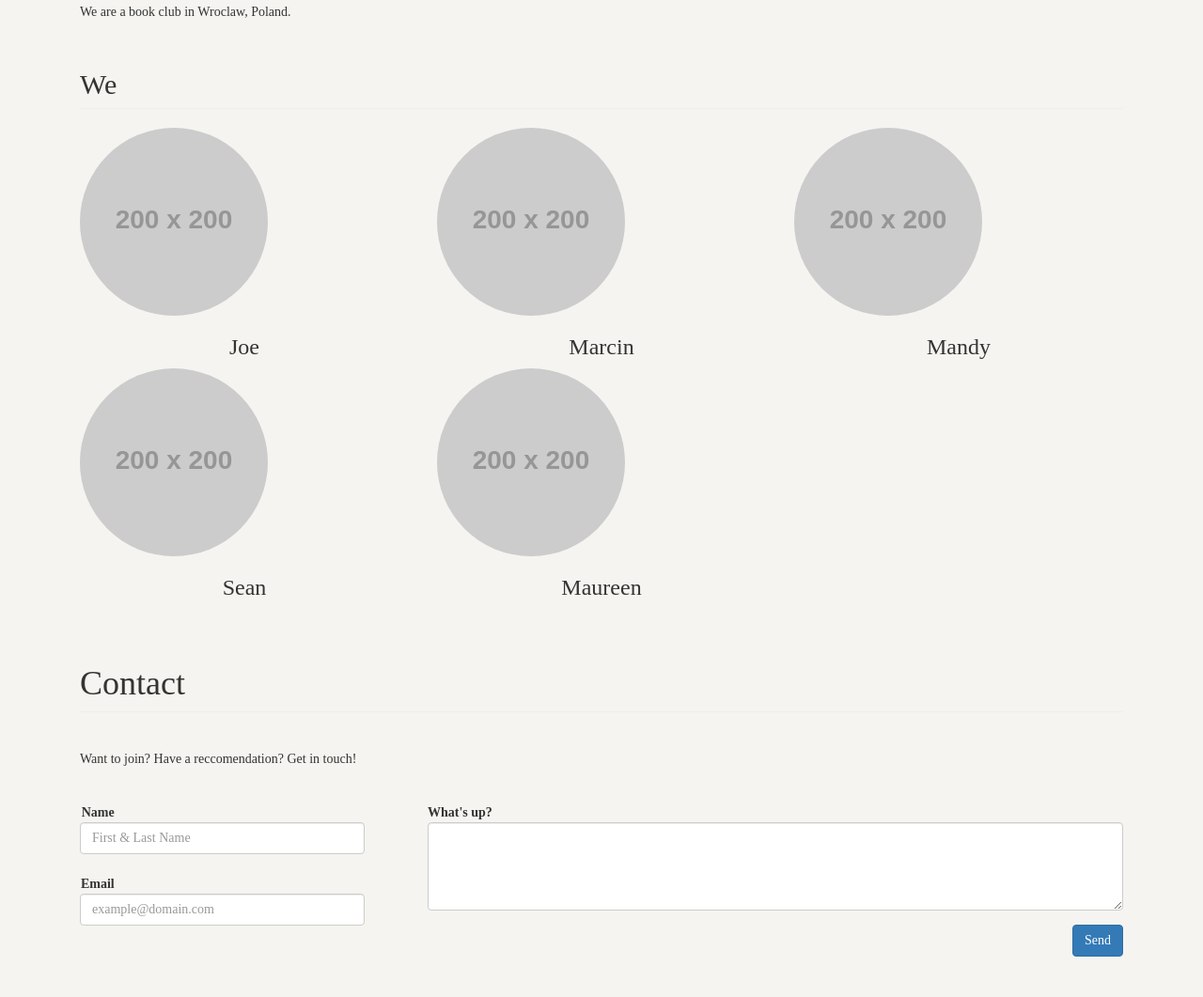
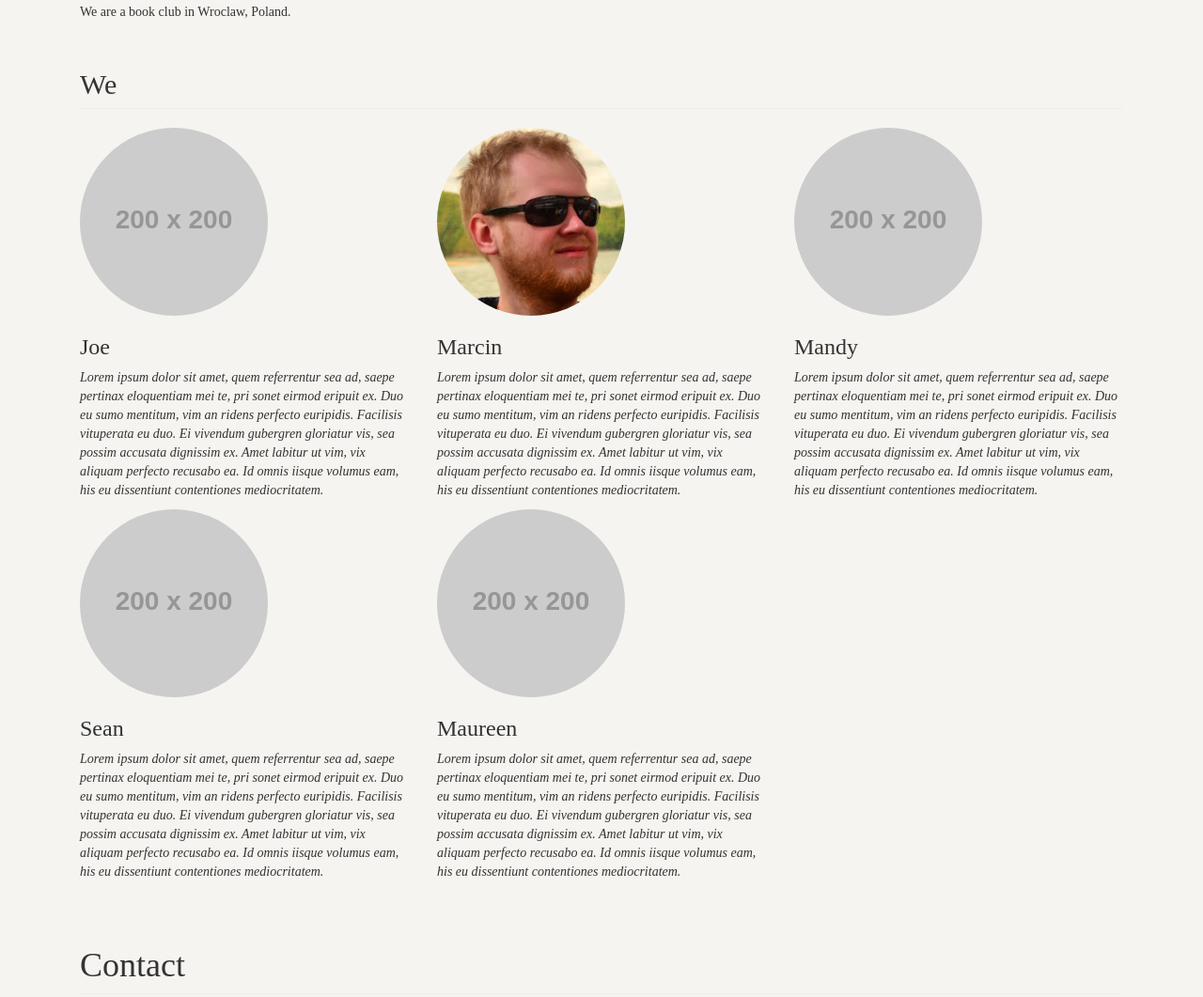
Before and after one commit to MarcinDrzewiecki/BookEaterClub, a website: page public/index.html in a window 1280 px wide. Shown: the part 3989-5050 px from the top of the page at 94% size. Before the commit the page ends 5022 px from the top, so only its background shows below. Drawn offline with nearby package versions, Linux system fonts and the light colour scheme; placeholder pictures from the web are drawn by us; a web font is replaced by a local one.

Commit message:
taking care of ABOUT US part

```diff
--- a/public/index.html
+++ b/public/index.html
@@ -18,7 +18,7 @@
   }
   </style>
 </head>
-<body>
+<body style="background:#f5f4f0;">
 <div class="container" id="myNavbar" >
 
 <!-- Navigation -->
@@ -152,9 +152,10 @@
               <div class="col-lg-12">
                   <h2 class="page-header">We</h2>
               </div>
-              <div class="col-lg-4 col-sm-6 text-center" ng-repeat="person in about">
+              <div class="col-lg-4 col-sm-6 " ng-repeat="person in about">
                   <img class="img-circle img-responsive img-center" src={{person.picture}} alt="">
                   <h3>{{person.name}}</h3>
+                  <p><em>Lorem ipsum dolor sit amet, quem referrentur sea ad, saepe pertinax eloquentiam mei te, pri sonet eirmod eripuit ex. Duo eu sumo mentitum, vim an ridens perfecto euripidis. Facilisis vituperata eu duo. Ei vivendum gubergren gloriatur vis, sea possim accusata dignissim ex. Amet labitur ut vim, vix aliquam perfecto recusabo ea. Id omnis iisque volumus eam, his eu dissentiunt contentiones mediocritatem.</em></p>
               </div>
    </div>
           <br>
--- a/public/main.js
+++ b/public/main.js
@@ -75,7 +75,7 @@ app.controller('About', function($scope) {
         },
         {
           name: 'Marcin',
-          picture: 'http://placehold.it/200x200',
+          picture: '../media/marcin.JPG',
           desc: 'science fiction'
         },
         {
```
Also changed, not shown: public/media/marcin.JPG (added), public/media/marcin1.JPG (added).
